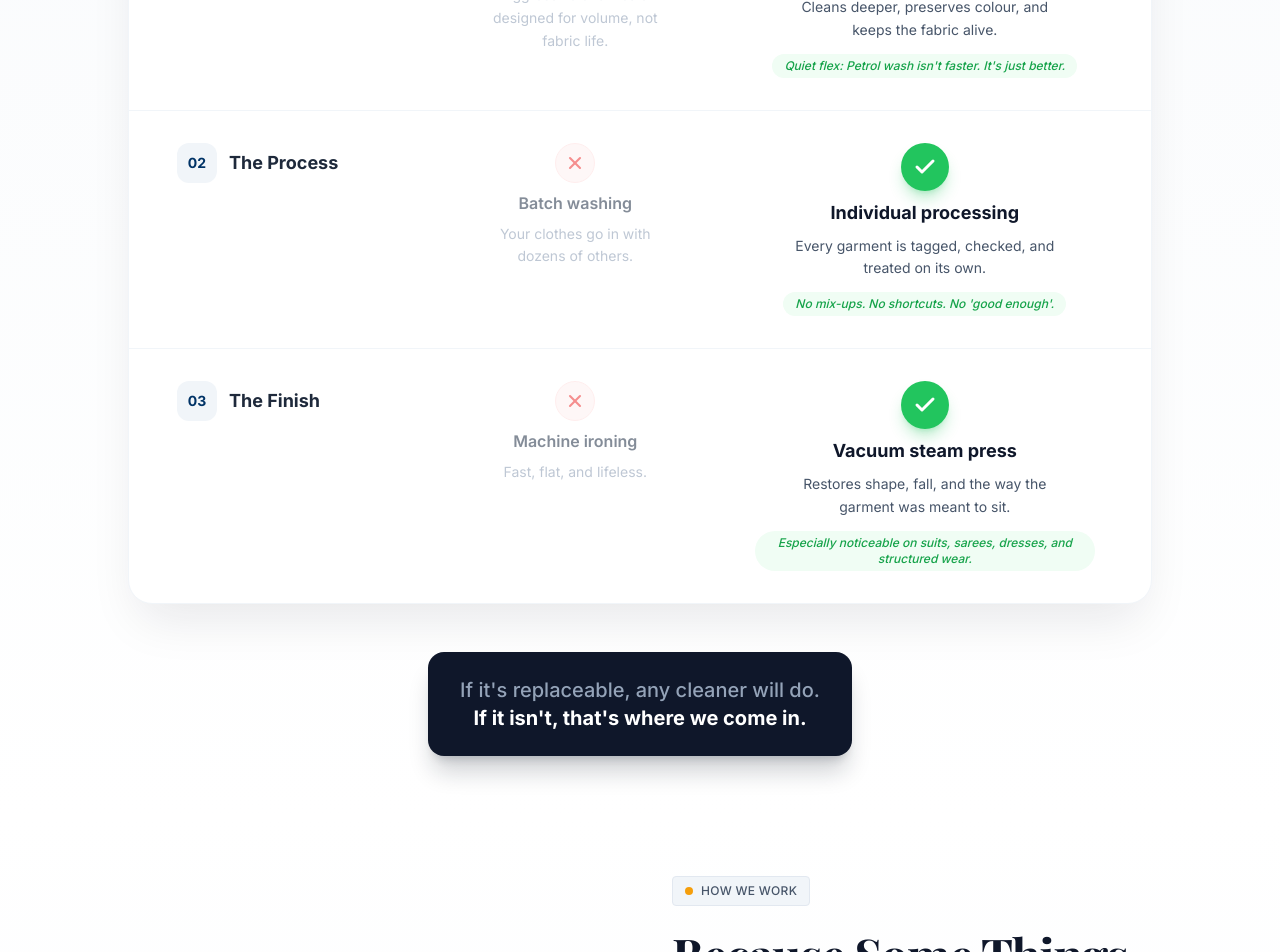
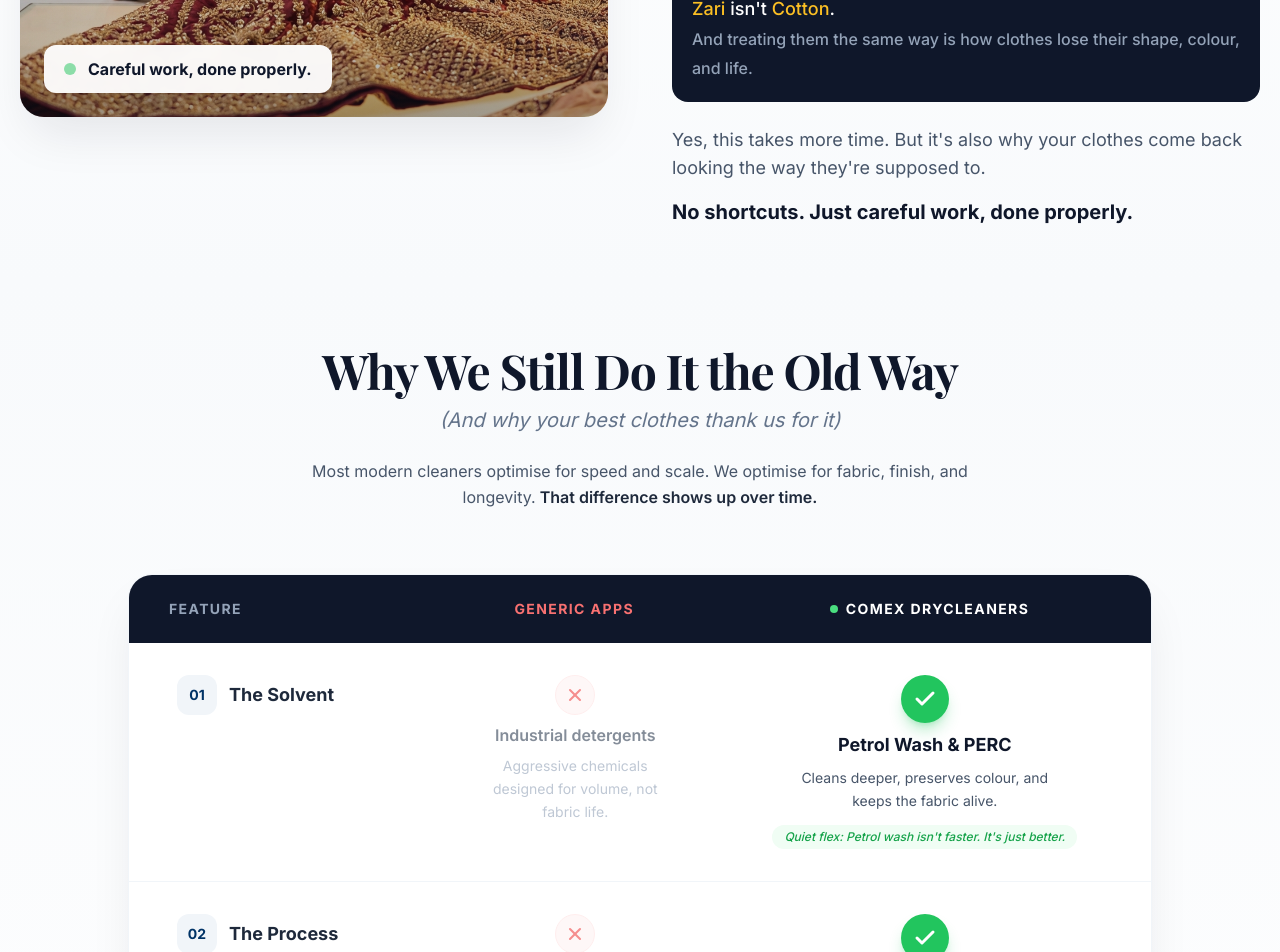
Before and after one commit to comexdryclean70/comex-dryclean-main-website, a Next.js app: page / in a window 1280 px wide. Shown: the part 1980-2932 px from the top of the page. Built offline with nearby package versions, Linux system fonts and the light colour scheme; a web font is replaced by a local one.

Commit message:
layout: move MastersTouch above Comparison section

```diff
--- a/src/app/page.tsx
+++ b/src/app/page.tsx
@@ -42,11 +42,11 @@ export default function Home() {
         <TrustStrip />
       </div>
 
+      <MastersTouch />
+
       <div className="bg-slate-50">
         <ComparisonSection />
       </div>
-
-      <MastersTouch />
 
       <PriceCards />
 
```
